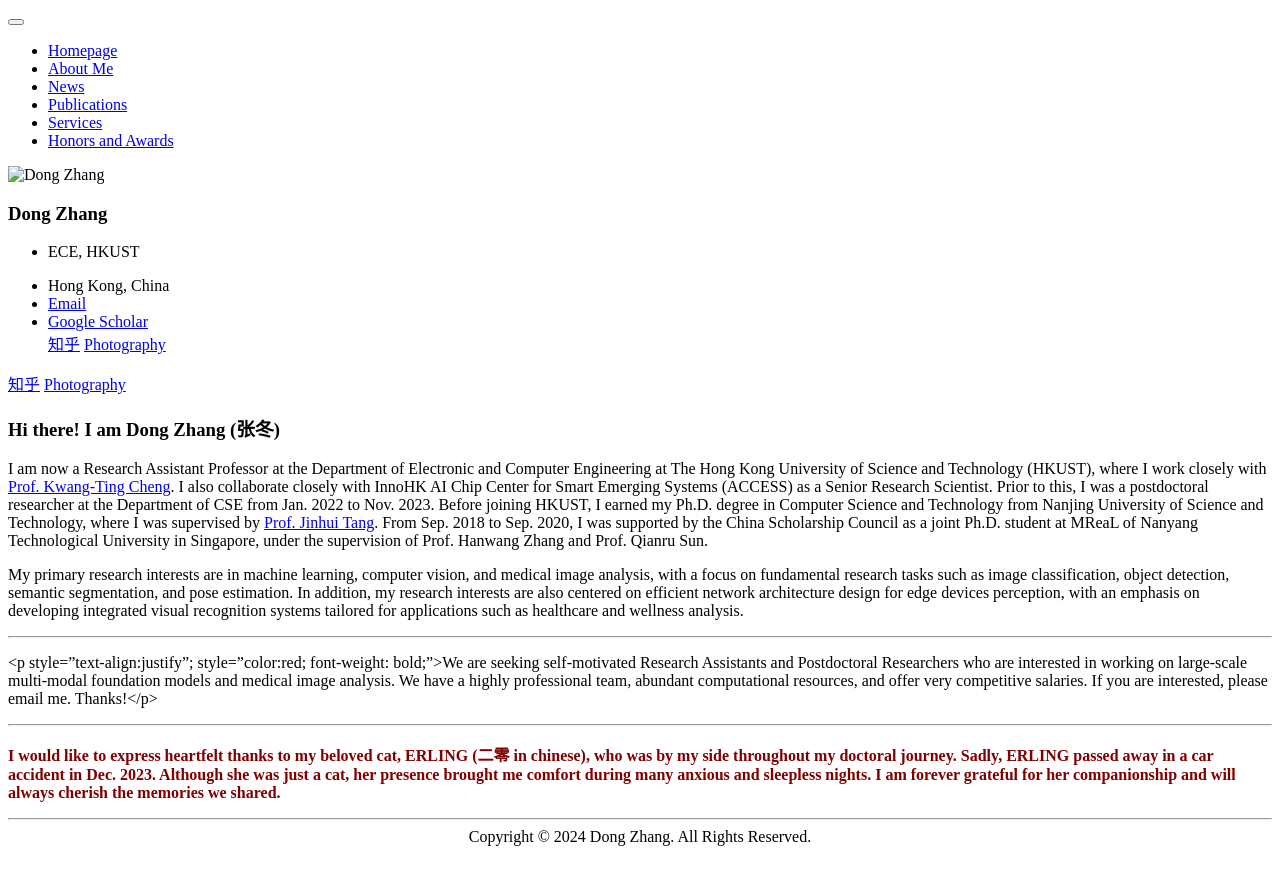
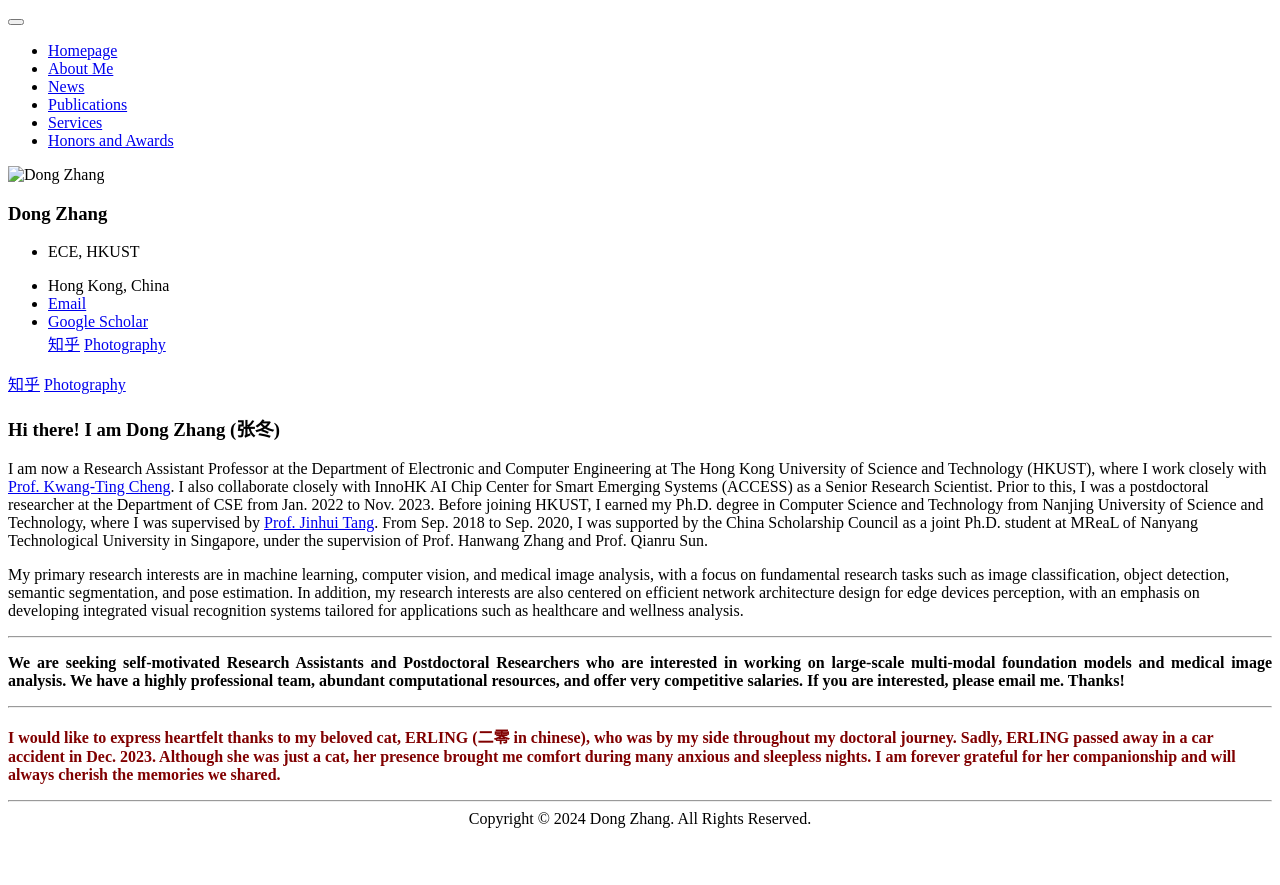
Before and after one commit to ZHANGDONG-NJUST/zhangdong-njust.github.io, a Jekyll site: the page built from _pages/includes/0_introduction.md, in a window 1280 px wide. Shown: the top 885 px of the page. Built offline with Jekyll 4.4.1, drawn with Linux system fonts in a browser that asks for light colours; our own code applies the rules of GitHub Pages for plain Markdown files.

Commit message:
Update 0_introduction.md

```diff
--- a/_pages/includes/0_introduction.md
+++ b/_pages/includes/0_introduction.md
@@ -22,7 +22,7 @@ My primary research interests are in machine learning, computer vision, and medi
 
 <!-- <a href='https://scholar.google.com/citations?user=K7LwtK0AAAAJ'><img src="https://img.shields.io/endpoint?logo=Google%20Scholar&url=https%3A%2F%2Fcdn.jsdelivr.net%2Fgh%2Fsqsssq%2Fsqsssq.github.io@google-scholar-stats%2Fgs_data_shieldsio.json&labelColor=f6f6f6&color=9cf&style=flat&label=citations"></a> -->
 ---
-<p style="text-align:justify"; style="color:red; font-weight: bold;">We are seeking self-motivated Research Assistants and Postdoctoral Researchers who are interested in working on large-scale multi-modal foundation models and medical image analysis. We have a highly professional team, abundant computational resources, and offer very competitive salaries. If you are interested, please email me. Thanks!</p>
+<p style="text-align:justify; style=color:red; font-weight: bold;">We are seeking self-motivated Research Assistants and Postdoctoral Researchers who are interested in working on large-scale multi-modal foundation models and medical image analysis. We have a highly professional team, abundant computational resources, and offer very competitive salaries. If you are interested, please email me. Thanks!</p>
 
 ---
 
```
